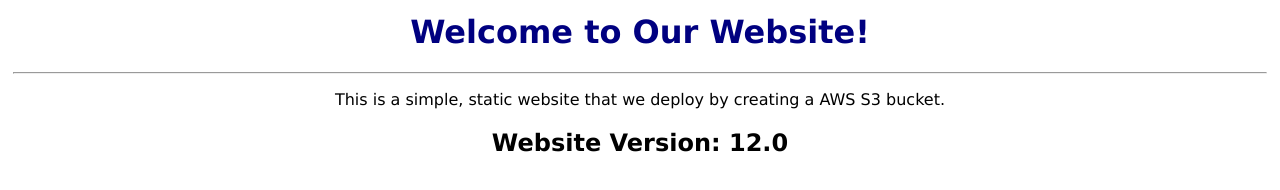
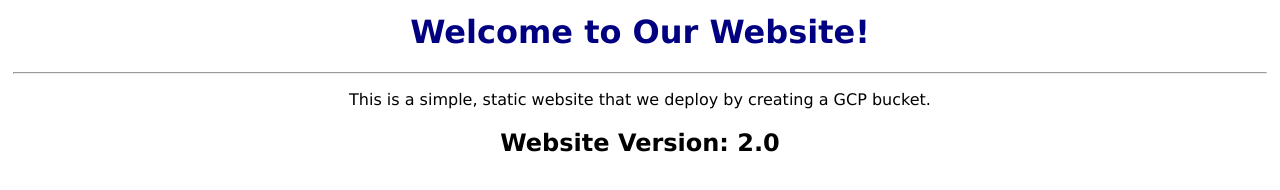
Before and after one commit to U01FC/Sample-Website, a plain HTML site: page index.html in a window 1280 px wide. Drawn offline with Linux system fonts and the light colour scheme.

Commit message:
Update index.html

```diff
--- a/index.html
+++ b/index.html
@@ -5,7 +5,7 @@
     <body style="text-align:center;font-family:Verdana;margin:1%;">
         <h1 style="color:navy">Welcome to Our Website!</h1>
         <hr>
-        <p>This is a simple, static website that we deploy by creating a AWS S3 bucket.</p>
-        <h2>Website Version: 12.0</h2>
+        <p>This is a simple, static website that we deploy by creating a GCP bucket.</p>
+        <h2>Website Version: 2.0</h2>
     </body>
 </html>
```
